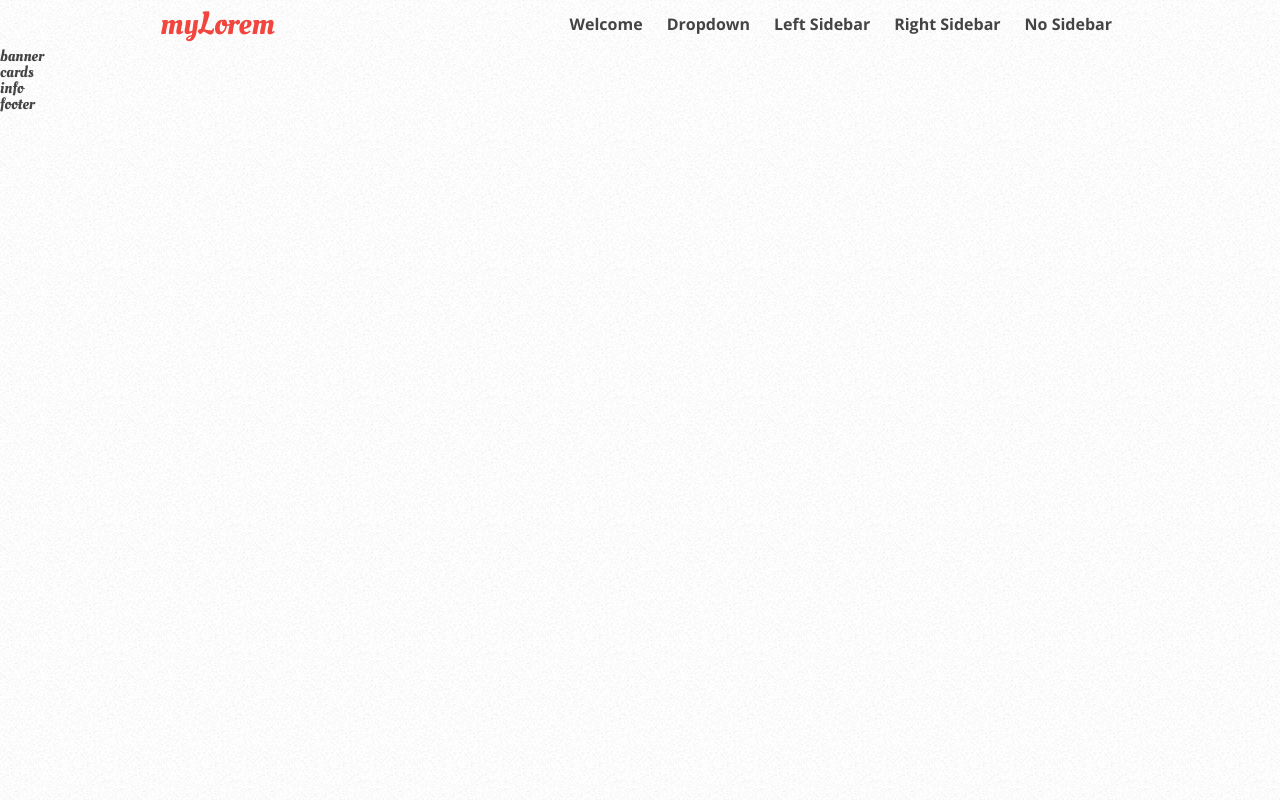
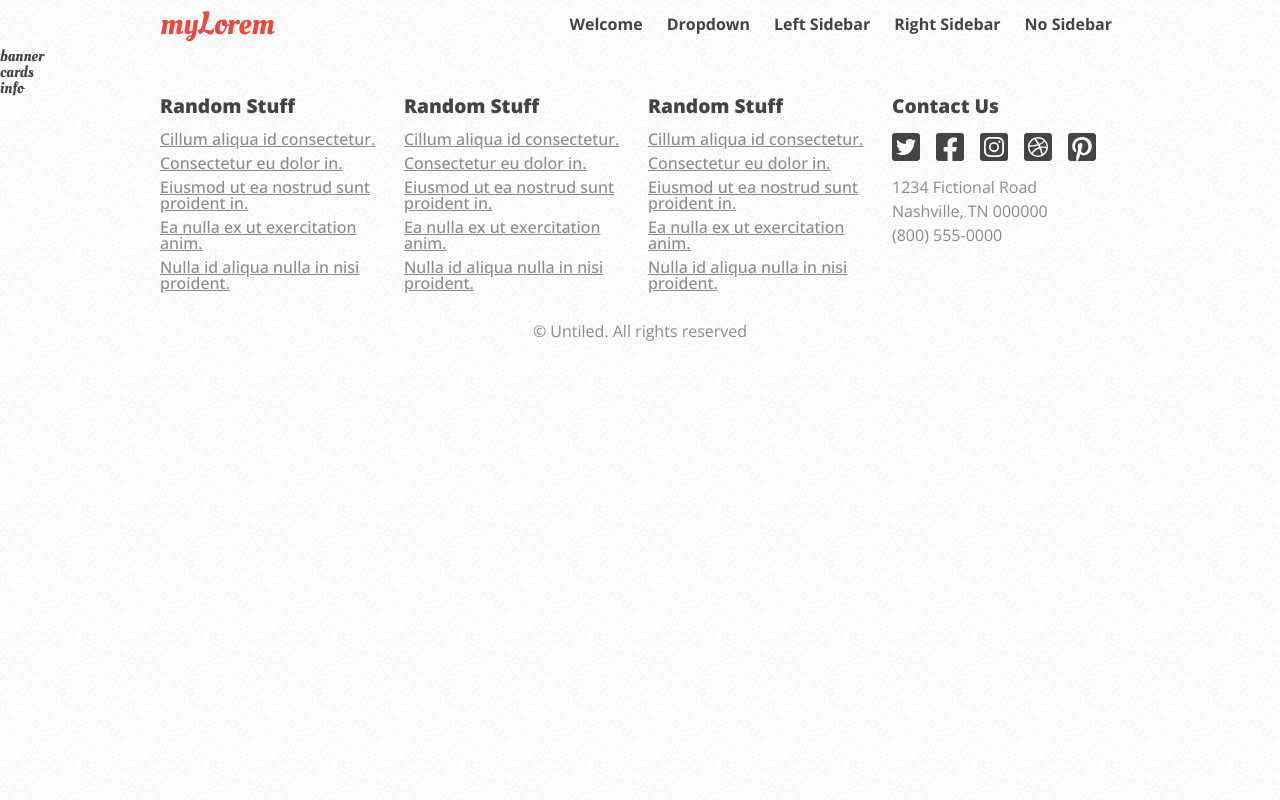
Before and after one commit to cavargasl/test-byb, a React (Create React App) app: page / in a window 1280 px wide. Built offline with nearby package versions, Linux system fonts and the light colour scheme.

Commit message:
add component Footer in the layoutHome

```diff
--- a/src/layouts/LayoutHome.jsx
+++ b/src/layouts/LayoutHome.jsx
@@ -2,13 +2,14 @@ import React from 'react'
 import "./LayoutHome.scss"
 
 import Header from '../components/Header/Header'
+import Footer from '../components/Footer/Footer'
 
 export default function LayoutHome({children}) {
   return (
     <div className="main">
       <Header />
       {children}
-      <p>footer</p>
+      <Footer />
     </div>
   )
 }
```
